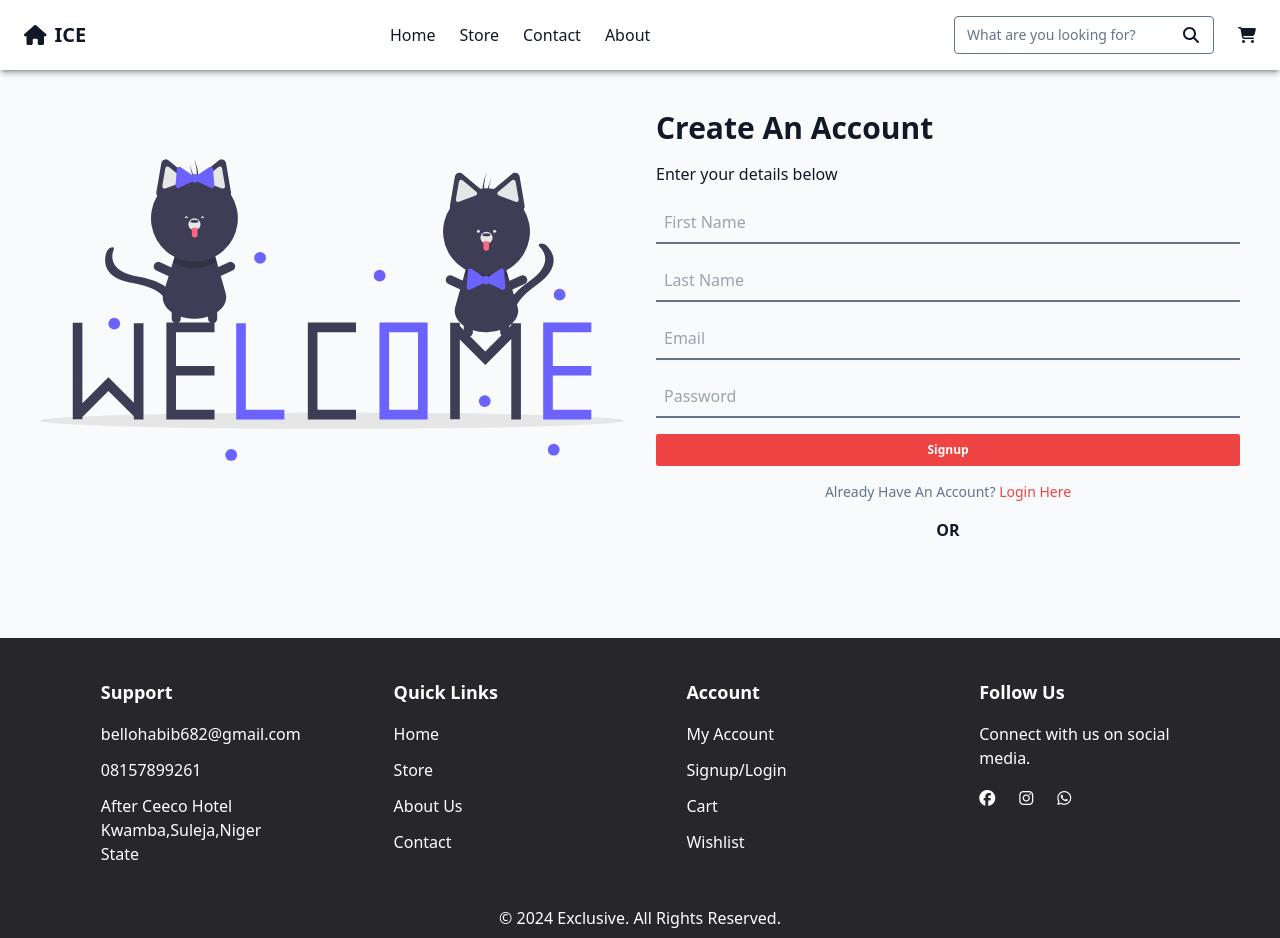
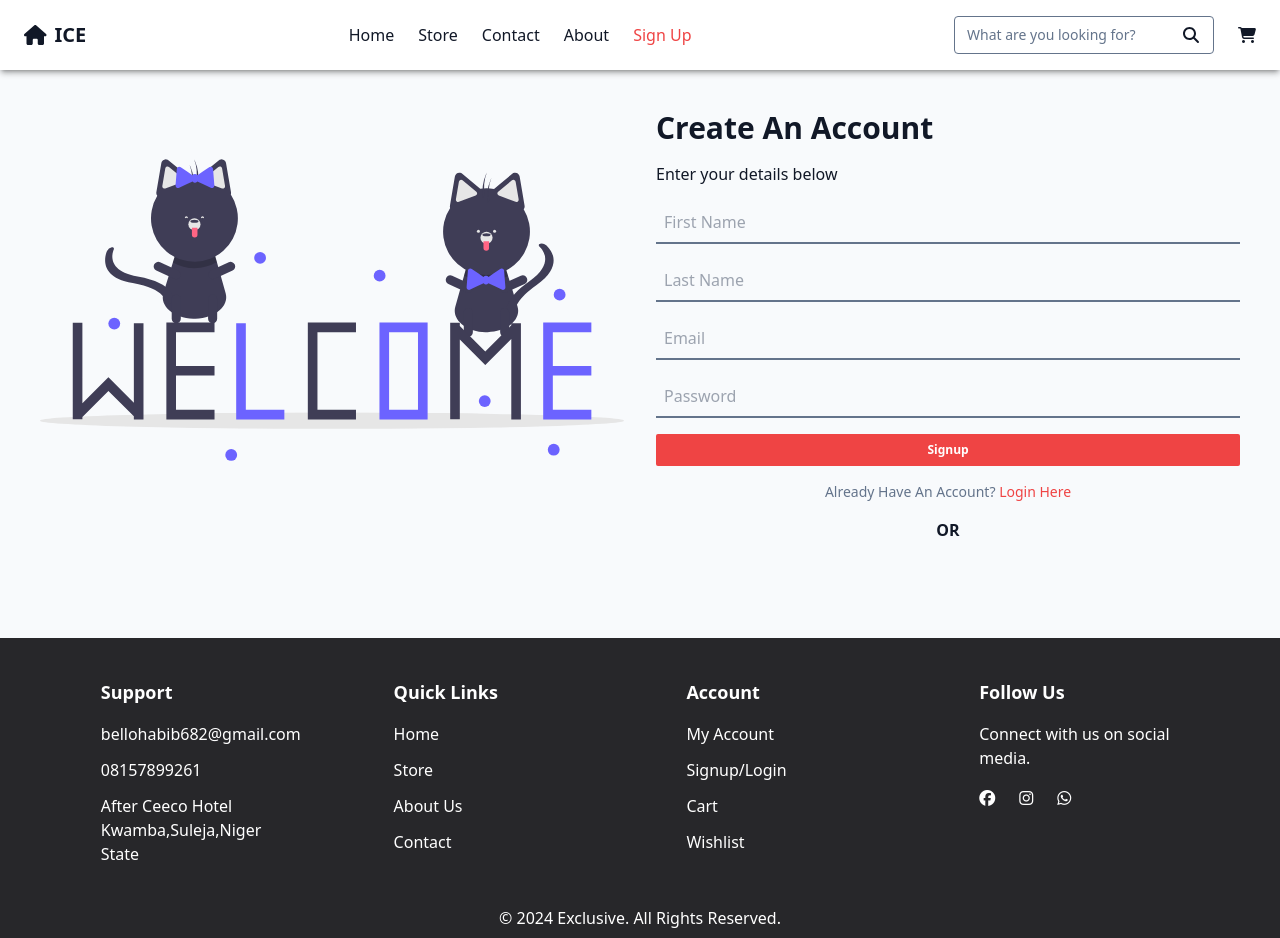
Before and after one commit to Icekid35/ecormmerce, a Next.js app: page /signup in a window 1280 px wide. Built offline with nearby package versions, Linux system fonts and the light colour scheme; no server answers.

Commit message:
google login fix

```diff
--- a/app/cart/page.tsx
+++ b/app/cart/page.tsx
@@ -207,7 +207,7 @@ const paytoast=toast.loading("processing...")
 
     if (loading || !account.name ) {
       return (
-        <div className="flex justify-center items-center min-h-[200px]">
+        <div className="flex justify-center items-center min-h-[70vh]">
           <p>Loading cart...</p>
         </div>
       );
--- a/app/components/Header.tsx
+++ b/app/components/Header.tsx
@@ -28,7 +28,7 @@ const Header = () => {
           <Link href="/shop" className={path=='/shop' ?" text-primary":"text-text hover:text-primary"}>Store</Link>
           <Link href="/contact" className={path=='/contact' ?" text-primary":"text-text hover:text-primary"}>Contact</Link>
           <Link href="/about" className={path=='/about' ?" text-primary":"text-text hover:text-primary"}>About</Link>
-          {!account.name && account.isLoaded &&
+          {!account.name &&
           <Link href="/signup" className={path=='/signup' ?" text-primary":"text-text hover:text-primary"}>Sign Up</Link>
                   }
                           </nav>
--- a/app/login/page.tsx
+++ b/app/login/page.tsx
@@ -89,7 +89,7 @@ function LoginPage() {
   return (
     <div className="flex gap-x-8 p-10">
             <GoogleOAuthProvider
-        clientId={process.env.NEXT_PUBLIC_GOOGLE_CLIENTID||""}
+        clientId={process.env.NEXT_PUBLIC_GOOGLE_CLIENTID||process.env.GOOGLE_CLIENTID||""}
         onScriptLoadError={() => {
 
         }}
--- a/app/signup/page.tsx
+++ b/app/signup/page.tsx
@@ -81,7 +81,7 @@ function SignupPage() {
   return (
     <div className="flex gap-x-8 p-10">
             <GoogleOAuthProvider
-            clientId={process.env.NEXT_PUBLIC_GOOGLE_CLIENTID||""}
+            clientId={process.env.NEXT_PUBLIC_GOOGLE_CLIENTID||process.env.GOOGLE_CLIENTID||""}
 
         onScriptLoadError={() => {
 
```
